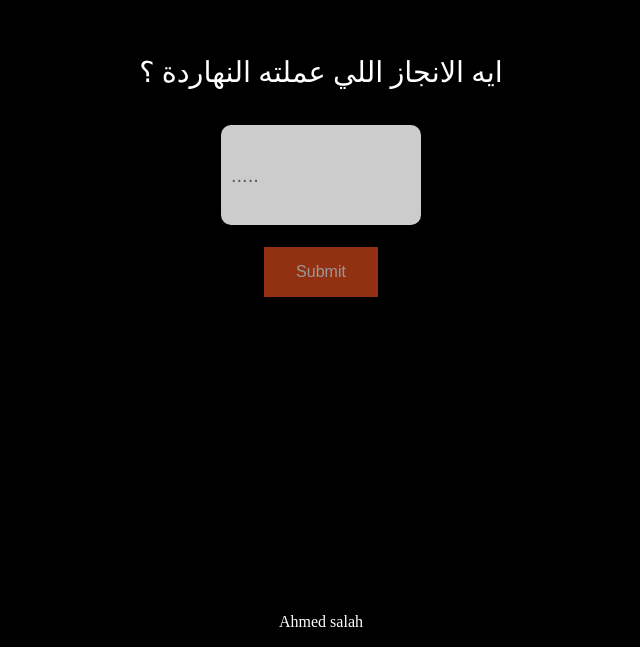
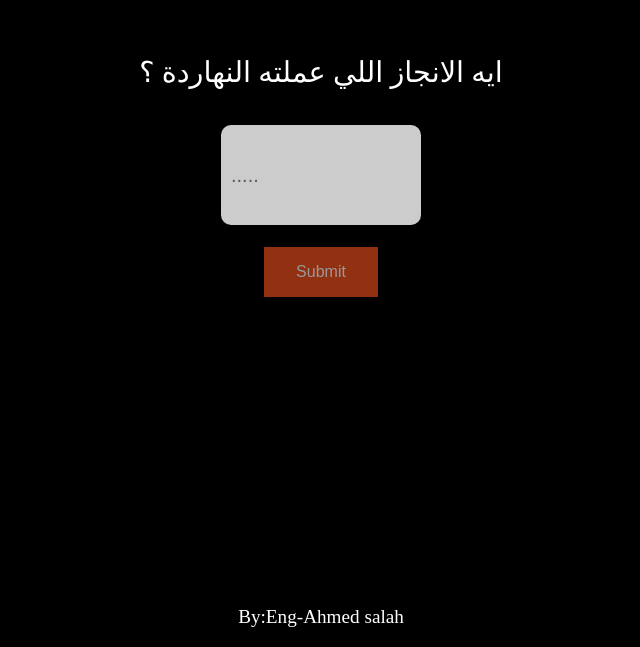
Before and after one commit to ahmed-z-zarea/Bravo-3leek, a plain HTML site: page index.html in a window 1280 px wide. Shown: the part 153-800 px from the top of the page, without its empty margins (319-959 px from the left). Drawn offline with Linux system fonts and the light colour scheme.

Commit message:
Update index.html

```diff
--- a/index.html
+++ b/index.html
@@ -75,7 +75,7 @@ opacity: 80%;
     position: absolute;
     bottom: 0;
     color: white;
-     font-size: 100%;
+     font-size: 120%;
  }
 </style>
 
@@ -116,7 +116,7 @@ opacity: 80%;
   <br>
 <br>
 
-<div id="footer"><p>Ahmed salah</p></div>
+<div id="footer"><p>By:Eng-Ahmed salah</p></div>
 
 </div>
 
```
